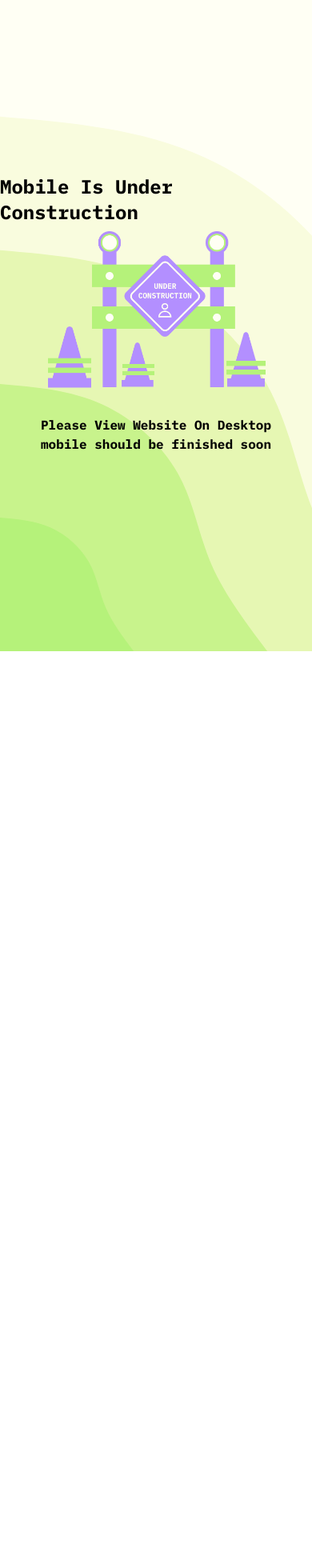
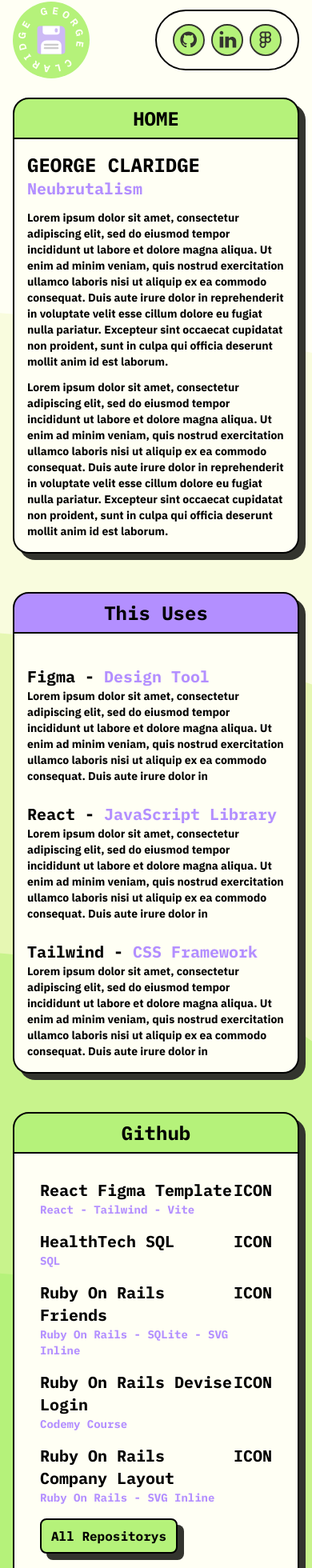
Before and after one commit to GeorgeClaridge/BrutalDesign, a React (Vite) app in the folder my-project/: page / in a window 390 px wide. Shown: the part 30-1990 px from the top of the page at 80% size. Before the commit the page ends 844 px from the top, so only its background shows below. Built offline with nearby package versions, Linux system fonts and the light colour scheme.

Commit message:
Mobile Design Added

```diff
--- a/my-project/src/App.jsx
+++ b/my-project/src/App.jsx
@@ -1,6 +1,7 @@
 import './App.css'
 import { Navbar,Tool, Header } from './components'
-import { Background, Construct } from './assets'
+import { MobileHeader, MobileNavbar, MobileTool } from './mobilecomponents'
+import { Background } from './assets'
 
 function App() {
 
@@ -12,11 +13,10 @@
         <Tool />
       </div>
 
-      <div className="MobileTest lg:hidden xl:hidden 2xl:hidden flex justify-center items-center flex-col py-10 h-screen w-[100%]">
-        <div className="Header text-2xl">Mobile Is Under Construction</div>
-        <img src={Construct} alt="Under Construction" className='hover:-translate-y-1 hover:scale-110 duration-300 w-[70%] py-2'/>
-        <div className="Header ">Please View Website On Desktop</div>
-        <div className="Header ">mobile should be finished soon</div>
+      <div className="MobileTest lg:hidden xl:hidden 2xl:hidden px-4 py-2">
+        <MobileNavbar />
+        <MobileHeader />
+        <MobileTool />
       </div>
     </div>
   )
--- /dev/null
+++ b/my-project/src/mobilecomponents/header/Header.jsx
@@ -0,0 +1,31 @@
+import './header.css';
+import {Min, Full, Close} from './imports'
+
+const Header = () => {
+  return (
+    <div className="Contatienr">
+
+        <div className="bg-green rounded-t-[20px] border-[2px] shadow-solid-primary py-2">
+
+          <div className="text-2xl font-semibold flex justify-center">HOME</div>
+
+        </div>
+
+        <div className="bg-white rounded-b-[20px] border-[2px] border-t-[0px] shadow-solid-primary">
+          <div className="Content p-4">
+            <div className="HeaderContainer">
+              <div className="Header text-2xl font-bold">GEORGE CLARIDGE</div>
+              <div className="SubHeader text-purple text-xl font-bold">Neubrutalism</div>
+            </div>
+
+            <div className="text text-sm font-bold font-IBMsans pt-3">Lorem ipsum dolor sit amet, consectetur adipiscing elit, sed do eiusmod tempor incididunt ut labore et dolore magna aliqua. Ut enim ad minim veniam, quis nostrud exercitation ullamco laboris nisi ut aliquip ex ea commodo consequat. Duis aute irure dolor in reprehenderit in voluptate velit esse cillum dolore eu fugiat nulla pariatur. Excepteur sint occaecat cupidatat non proident, sunt in culpa qui officia deserunt mollit anim id est laborum.</div>
+            <div className="text text-sm font-bold font-IBMsans pt-3">Lorem ipsum dolor sit amet, consectetur adipiscing elit, sed do eiusmod tempor incididunt ut labore et dolore magna aliqua. Ut enim ad minim veniam, quis nostrud exercitation ullamco laboris nisi ut aliquip ex ea commodo consequat. Duis aute irure dolor in reprehenderit in voluptate velit esse cillum dolore eu fugiat nulla pariatur. Excepteur sint occaecat cupidatat non proident, sunt in culpa qui officia deserunt mollit anim id est laborum.</div>
+
+          </div>
+        </div>
+
+    </div>
+  )
+}
+
+export default Header
--- /dev/null
+++ b/my-project/src/mobilecomponents/header/header.css
@@ -0,0 +1,3 @@
+.shadow-solid-primary {
+    box-shadow: 8px 8px #33342E;
+  }
--- /dev/null
+++ b/my-project/src/mobilecomponents/header/imports.js
@@ -0,0 +1,18 @@
+import Figma from '../../assets/Figma.svg'
+import FilePerson from '../../assets/FilePerson.svg'
+import Github from '../../assets/Github.svg'
+import Linkedin from '../../assets/Linkedin.svg'
+import Full from '../../assets/Full.svg'
+import Min from '../../assets/Min.svg'
+import Close from '../../assets/Close.svg'
+
+
+export {
+    Figma,
+    FilePerson,
+    Github,
+    Linkedin,
+    Full,
+    Close,
+    Min,
+}
--- /dev/null
+++ b/my-project/src/mobilecomponents/index.js
@@ -0,0 +1,3 @@
+export { default as MobileHeader } from './header/Header';
+export { default as MobileNavbar } from './navbar/Navbar';
+export { default as MobileTool } from './tool/Tool';
--- /dev/null
+++ b/my-project/src/mobilecomponents/navbar/Navbar.jsx
@@ -0,0 +1,26 @@
+import './navbar.css';
+import {Github, Logo, Figma, Linkedin} from './imports'
+
+const Navbar = () => {
+  return (
+
+    <div className="flex flex-row justify-between py-6">
+
+      <div className="Logo">
+        <img src={Logo} alt="Logo" className='Logo self-center w-24'/>
+      </div>
+
+      <div className="flex justify-between self-center text-xl font-bold bg-white border-[2px] rounded-full py-4 px-5">
+        <a target='_blank'rel='noopener noreferrer' href="https://github.com/GeorgeClaridge/BrutalDesign"><img src={Github} alt="Github" className='self-center w-10 mr-2'/></a>
+        <a target='_blank'rel='noopener noreferrer' href="https://github.com/GeorgeClaridge/BrutalDesign"><img src={Linkedin} alt="Linkedin" className='self-center w-10 mr-2'/></a>
+        <a target='_blank'rel='noopener noreferrer' href="https://www.figma.com/file/n9Y2ZU6f0YmERYSrgWiBIt/Brutal?type=design&node-id=0%3A1&mode=design&t=8zFX6ZBIMMG0o9oC-1"><img src={Figma} alt="Figma" className='Icon self-center w-10'/></a>
+      </div>
+
+    </div>
+
+
+
+  )
+}
+
+export default Navbar
--- /dev/null
+++ b/my-project/src/mobilecomponents/navbar/imports.js
@@ -0,0 +1,14 @@
+import Figma from '../../assets/Figma.svg'
+import FilePerson from '../../assets/FilePerson.svg'
+import Github from '../../assets/Github.svg'
+import Linkedin from '../../assets/Linkedin.svg'
+import Logo from '../../assets/Logo.svg'
+
+
+export {
+    Figma,
+    FilePerson,
+    Github,
+    Linkedin,
+    Logo,
+}
--- /dev/null
+++ b/my-project/src/mobilecomponents/tool/Tool.jsx
@@ -0,0 +1,88 @@
+import './tool.css';
+
+const Tool = () => {
+  return (
+    <div className="Contatienr pt-12">
+
+        <div className="bg-purple rounded-t-[20px] border-[2px] shadow-solid-primary py-2">
+          <div className="text-2xl font-semibold flex justify-center">This Uses</div>
+        </div>
+
+        <div className="bg-white rounded-b-[20px] border-[2px] border-t-[0px] shadow-solid-primary">
+          <div className="Content p-4">
+
+            <div className="Header text-xl font-bold pt-6">Figma - <span className='text-purple'>Design Tool</span></div>
+            <div className="Paragraph font-IBMsans font-bold text-sm">Lorem ipsum dolor sit amet, consectetur adipiscing elit, sed do eiusmod tempor incididunt ut labore et dolore magna aliqua. Ut enim ad minim veniam, quis nostrud exercitation ullamco laboris nisi ut aliquip ex ea commodo consequat. Duis aute irure dolor in </div>
+
+            <div className="Header text-xl font-bold pt-6">React - <span className='text-purple'>JavaScript Library</span></div>
+            <div className="Paragraph font-IBMsans font-bold text-sm">Lorem ipsum dolor sit amet, consectetur adipiscing elit, sed do eiusmod tempor incididunt ut labore et dolore magna aliqua. Ut enim ad minim veniam, quis nostrud exercitation ullamco laboris nisi ut aliquip ex ea commodo consequat. Duis aute irure dolor in </div>
+
+            <div className="Header text-xl font-bold pt-6">Tailwind - <span className='text-purple'>CSS Framework</span></div>
+            <div className="Paragraph font-IBMsans font-bold text-sm">Lorem ipsum dolor sit amet, consectetur adipiscing elit, sed do eiusmod tempor incididunt ut labore et dolore magna aliqua. Ut enim ad minim veniam, quis nostrud exercitation ullamco laboris nisi ut aliquip ex ea commodo consequat. Duis aute irure dolor in </div>
+
+          </div>
+        </div>
+
+      <div className="pt-12">
+
+        <div className="bg-green rounded-t-[20px] border-[2px] shadow-solid-primary py-2">
+          <div className="text-2xl font-semibold flex justify-center">Github</div>
+        </div>
+
+        <div className="bg-white rounded-b-[20px] border-[2px] border-t-[0px] shadow-solid-primary">
+          <div className="center py-6 px-8 text-xl font-bold list-none">
+
+            <ul>
+              <li className="flex justify-between py-2">
+                <div className="Header">
+                  <a target='_blank'rel='noopener noreferrer' href="https://github.com/GeorgeClaridge/figma-plugin" className='text-xl'>React Figma Template </a>
+                  <div className="SubHeader text-sm text-purple">React - Tailwind - Vite</div>
+                </div>
+                <div className="Icon">ICON</div>
+              </li>
+
+              <li className="flex justify-between py-2">
+                <div className="Header">
+                  <a target='_blank'rel='noopener noreferrer' href="https://github.com/GeorgeClaridge/HealthTech-Sql" className='text-xl'>HealthTech SQL</a>
+                  <div className="SubHeader text-sm text-purple">SQL</div>
+                </div>
+                <div className="Icon">ICON</div>
+              </li>
+
+              <li className="flex justify-between py-2">
+                <div className="Header">
+                  <a target='_blank'rel='noopener noreferrer' href="https://github.com/GeorgeClaridge/RubyOnRails_SVG-Inline" className='text-xl'>Ruby On Rails Friends</a>
+                  <div className="SubHeader text-sm text-purple">Ruby On Rails - SQLite - SVG Inline</div>
+                </div>
+                <div className="Icon">ICON</div>
+              </li>
+
+              <li className="flex justify-between py-2">
+                <div className="Header">
+                  <a target='_blank'rel='noopener noreferrer' href="https://github.com/GeorgeClaridge/RubyOnRailsFriendsApp" className='text-xl'>Ruby On Rails Devise Login</a>
+                  <div className="SubHeader text-sm text-purple">Codemy Course</div>
+                </div>
+                <div className="Icon">ICON</div>
+              </li>
+
+              <li className="flex justify-between py-2">
+                <div className="Header">
+                  <a target='_blank'rel='noopener noreferrer' href="https://github.com/GeorgeClaridge/RubyOnRails-CompanyLayout" className='text-xl'>Ruby On Rails Company Layout</a>
+                  <div className="SubHeader text-sm text-purple">Ruby On Rails - SVG Inline</div>
+                </div>
+                <div className="Icon">ICON</div>
+              </li>
+
+            </ul>
+
+            <a target='_blank'rel='noopener noreferrer' href="https://github.com/GeorgeClaridge?tab=repositories"><button className="rounded-lg bg-green border-[2px] shadow-solid-primary px-3 py-2 mt-2 mb-4 text-base">All Repositorys</button></a>
+
+          </div>
+        </div>
+
+      </div>
+
+    </div>
+  )
+}
+export default Tool
--- /dev/null
+++ b/my-project/src/mobilecomponents/tool/imports.js
@@ -0,0 +1,12 @@
+import Figma from '../../assets/Figma.svg'
+import FilePerson from '../../assets/FilePerson.svg'
+import Github from '../../assets/Github.svg'
+import Linkedin from '../../assets/Linkedin.svg'
+
+
+export {
+    Figma,
+    FilePerson,
+    Github,
+    Linkedin,
+}
```
Also changed, not shown: my-project/src/mobilecomponents/navbar/navbar.css (added), my-project/src/mobilecomponents/tool/tool.css (added).
